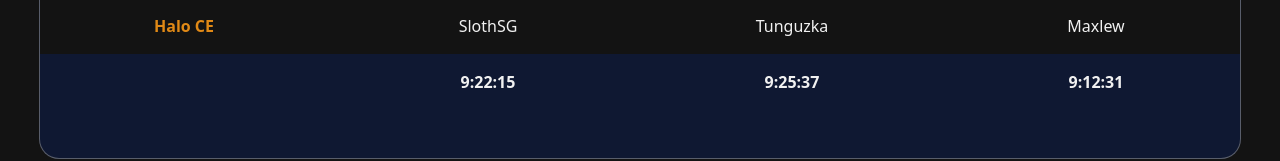
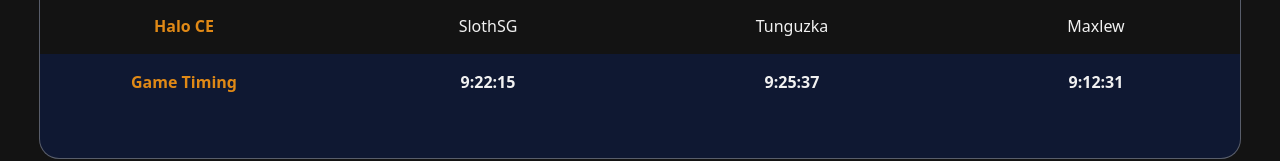
Before and after one commit to DavidSpartan95/HaloracesWeb, a Vue app in the folder haloraces-web/: page /#/race-results in a window 1280 px wide. Shown: the part 761-922 px from the top of the page. Built offline with nearby package versions, Linux system fonts and the light colour scheme.

Commit message:
feat: Event card now displays time method

```diff
--- a/haloraces-web/src/data/relayEvents.ts
+++ b/haloraces-web/src/data/relayEvents.ts
@@ -50,6 +50,7 @@ export interface RelayEvent {
     teamResults: TeamResult[]
     playerResults: PlayerResult[]
     source?: Source[]
+    timeMethod: String
 }
 
 export interface Source {
@@ -117,7 +118,8 @@ export const relayEvents: RelayEvent[] = [
             name: "Legendary Relay Race 2014",
             type: TypeOfSource.Video,
             link: new URL("https://www.youtube.com/watch?v=vSvVWHNeB38")
-        }]
+        }],
+        timeMethod: "RTA"
     },
     {
         year: 2015,
@@ -261,7 +263,8 @@ export const relayEvents: RelayEvent[] = [
             type: TypeOfSource.Image,
             link: new URL("https://imgur.com/a/6r3iNYy")
         }
-    ]
+        ],
+        timeMethod: "???"
     },
     {
         year: 2016,
@@ -329,8 +332,8 @@ export const relayEvents: RelayEvent[] = [
             type: TypeOfSource.Video,
             link: new URL("https://www.youtube.com/watch?v=27bCJW7DvmI")
         }
-    ]
-
+        ],
+        timeMethod: "RTA"
     },
     {
         year: 2017,
@@ -403,7 +406,8 @@ export const relayEvents: RelayEvent[] = [
             type: TypeOfSource.Video,
             link: new URL("https://www.twitch.tv/haloraces/clip/RespectfulBadBatAMPEnergy")
         },
-    ]
+        ],
+        timeMethod: "Game Timing"
     },
     {
         year: 2018,
@@ -476,7 +480,8 @@ export const relayEvents: RelayEvent[] = [
             type: TypeOfSource.Video,
             link: new URL("https://clips.twitch.tv/GiantMiniatureKaleLeeroyJenkins")
         },
-    ]
+        ],
+        timeMethod: "Game Timing"
     },
     {
         year: 2019,
@@ -544,7 +549,8 @@ export const relayEvents: RelayEvent[] = [
             type: TypeOfSource.Image,
             link: new URL("https://imgur.com/a/TUJ41u3")
         }
-    ]
+        ],
+        timeMethod: "Game Timing"
     },
     {
         year: 2020,
@@ -596,7 +602,8 @@ export const relayEvents: RelayEvent[] = [
             type: TypeOfSource.Video,
             link: new URL("https://www.youtube.com/watch?v=Ry52QcIjSek&feature=youtu.be")
         }
-    ]
+        ],
+        timeMethod: "RTA"
     },
     {
         year: 2020,
@@ -660,7 +667,8 @@ export const relayEvents: RelayEvent[] = [
             type: TypeOfSource.Video,
             link: new URL("https://www.youtube.com/watch?v=5zw8l2EVYU8")
         }
-    ]
+        ],
+        timeMethod: "Game Timing"
     },
     {
         year: 2021,
@@ -718,7 +726,8 @@ export const relayEvents: RelayEvent[] = [
             name: "Spreadsheet",
             type: TypeOfSource.Exel,
             link: new URL("https://docs.google.com/spreadsheets/d/1w6VU02vAcvy9v3CuH6CKVCGt7WJJ8j2wHCNBbaCiz2c/edit?gid=0#gid=0")
-        }]
+        }],
+        timeMethod: "Game Timing"
     },
     {
         year: 2021,
@@ -737,23 +746,23 @@ export const relayEvents: RelayEvent[] = [
         teamResults: [
             {
                 name: TeamName.Red,
-                time: "???",
+                time: "8:00:47",
             },
             {
                 name: TeamName.Green,
-                time: "???",
+                time: "8:05:34",
             },
             {
                 name: TeamName.Blue,
-                time: "???",
+                time: "8:07:22",
             },
             {
                 name: TeamName.Gold,
-                time: "???",
+                time: "8:10:27",
             },
         ],
         playerResults: [
-            // Red Team
+            // Red Team — Winning team
             { name: "Chronos", team: TeamName.Red, win: true, playedGames: [Game.HaloCE] },
             { name: "ReptilianGamer", team: TeamName.Red, win: true, playedGames: [Game.Halo2] },
             { name: "Zoo", team: TeamName.Red, win: true, playedGames: [Game.Halo3] },
@@ -780,7 +789,7 @@ export const relayEvents: RelayEvent[] = [
             { name: "Adversary", team: TeamName.Blue, win: false, playedGames: [Game.Halo4] },
             { name: "Phobic", team: TeamName.Blue, win: false, playedGames: [Game.Halo5] },
 
-            // Gold Team — Winning team
+            // Gold Team
             { name: "Cambid", team: TeamName.Gold, win: false, playedGames: [Game.HaloCE] },
             { name: "Synyster", team: TeamName.Gold, win: false, playedGames: [Game.Halo2] },
             { name: "Fallenultima", team: TeamName.Gold, win: false, playedGames: [Game.Halo3] },
@@ -795,7 +804,8 @@ export const relayEvents: RelayEvent[] = [
                 type: TypeOfSource.Video,
                 link: new URL("https://docs.google.com/spreadsheets/d/1XGJM2wfjUPyTc5DKj5Zm0DDNI47zl0hRGYAkMUmw_cs/edit?usp=sharing")
             }
-    ]
+        ],
+        timeMethod: "Game Timing"
     },
     {
         year: 2021,
@@ -848,7 +858,8 @@ export const relayEvents: RelayEvent[] = [
             name: "Screenshot from Discord",
             type: TypeOfSource.Image,
             link: new URL("https://imgur.com/a/B7Cxglj")
-        }]
+        }],
+        "Game Timing": undefined
     },
     {
         year: 2022,
@@ -922,7 +933,8 @@ export const relayEvents: RelayEvent[] = [
             type: TypeOfSource.Image,
             link: new URL("https://imgur.com/a/Y0htV2a")
         }
-    ]
+        ],
+        timeMethod: "Game Timing"
     },
     {
         year: 2022,
@@ -975,7 +987,7 @@ export const relayEvents: RelayEvent[] = [
             { name: "BatChat", team: TeamName.Blue, win: false, playedGames: [Game.Halo5] },
             { name: "Dyse", team: TeamName.Blue, win: false, playedGames: [Game.HaloInfinite] },
         ],
-        source:[{
+        source: [{
             name: "HaloRuns Legendary Relay Race 2022 (Part 1/2)",
             type: TypeOfSource.Video,
             link: new URL("https://www.youtube.com/watch?v=O-EUQ3dN7Uw")
@@ -990,7 +1002,8 @@ export const relayEvents: RelayEvent[] = [
             type: TypeOfSource.Exel,
             link: new URL("https://docs.google.com/spreadsheets/d/1cSfrLKp1Bw7l7IH8aCMtXfVE7mXFuHqPo5VczRcVgo8/edit?usp=sharing")
         }
-    ]
+        ],
+        timeMethod: "Game Timing"
     },
     {
         year: 2023,
@@ -1043,7 +1056,7 @@ export const relayEvents: RelayEvent[] = [
             { name: "BatChat", team: TeamName.Blue, win: true, playedGames: [Game.Halo5] },
             { name: "Zephrike", team: TeamName.Blue, win: true, playedGames: [Game.HaloInfinite] },
         ],
-        source:[{
+        source: [{
             name: "HaloRuns Annual Easy Relay Race 2023",
             type: TypeOfSource.Video,
             link: new URL("https://www.youtube.com/watch?v=hpkQ-BEtr5Y")
@@ -1058,7 +1071,8 @@ export const relayEvents: RelayEvent[] = [
             type: TypeOfSource.Exel,
             link: new URL("https://docs.google.com/spreadsheets/d/1GRZEfdnzRfaYav3rcKh27_I1i30gKo6U092MGsjQcB8/edit?usp=sharing")
         }
-    ]
+        ],
+        timeMethod: "Game Timing"
     },
     {
         year: 2023,
@@ -1103,7 +1117,7 @@ export const relayEvents: RelayEvent[] = [
             { name: "SlothSG", team: TeamName.Blue, win: false, playedGames: [Game.HaloCE] },
             { name: "Seclusive", team: TeamName.Blue, win: false, playedGames: [Game.HaloReach] },
         ],
-        source:[{
+        source: [{
             name: "HaloRuns Annual Easy Relay Race 2023",
             type: TypeOfSource.Video,
             link: new URL("https://www.youtube.com/watch?v=ta5VJamxWWo")
@@ -1118,7 +1132,8 @@ export const relayEvents: RelayEvent[] = [
             type: TypeOfSource.Exel,
             link: new URL("https://docs.google.com/spreadsheets/d/1GRZEfdnzRfaYav3rcKh27_I1i30gKo6U092MGsjQcB8/edit?usp=sharing")
         }
-    ]
+        ],
+        timeMethod: "Game Timing"
     },
     {
         year: 2024,
@@ -1171,7 +1186,7 @@ export const relayEvents: RelayEvent[] = [
             { name: "BatChat", team: TeamName.Blue, win: false, playedGames: [Game.Halo5] },
             { name: "Lorhey", team: TeamName.Blue, win: false, playedGames: [Game.HaloInfinite] },
         ],
-        source:[{
+        source: [{
             name: "HaloRuns 2024 Easy Relay Race",
             type: TypeOfSource.Video,
             link: new URL("https://www.youtube.com/watch?v=OqCwFLuGvj0")
@@ -1186,7 +1201,8 @@ export const relayEvents: RelayEvent[] = [
             type: TypeOfSource.Exel,
             link: new URL("https://docs.google.com/spreadsheets/d/1-JndYUg09va8YvkQ4rTMJhiEo1TxMUkJSEkaXX7mptc/edit?usp=sharing")
         }
-    ]
+        ],
+        timeMethod: "Game Timing"
     },
     {
         year: 2024,
@@ -1235,7 +1251,7 @@ export const relayEvents: RelayEvent[] = [
             { name: "Synyster", team: TeamName.Blue, win: false, playedGames: [Game.Halo2] },
             { name: "Tunguzka", team: TeamName.Blue, win: false, playedGames: [Game.HaloCE] },
         ],
-        source:[{
+        source: [{
             name: "HaloRuns 2024 Legendary Relay Race",
             type: TypeOfSource.Video,
             link: new URL("https://www.youtube.com/watch?v=a--rtt0brLc")
@@ -1250,6 +1266,7 @@ export const relayEvents: RelayEvent[] = [
             type: TypeOfSource.Exel,
             link: new URL("https://docs.google.com/spreadsheets/d/1US75VMsZsdAiWbwLF-g6hmUPFNIKxlbrh9uWmiFm91I/edit?usp=sharing")
         }
-    ]
+        ],
+        timeMethod: "Game Timing"
     },
 ]
--- a/haloraces-web/src/views/RaceResults.vue
+++ b/haloraces-web/src/views/RaceResults.vue
@@ -61,7 +61,7 @@
           display: 'grid',
           gridTemplateColumns: `repeat(${1 + event.teamResults.length}, 1fr)`
         }">
-          <strong></strong> <!-- Placeholder for game name column -->
+          <strong style="color: #E08916;">{{ event.timeMethod }}</strong>
           <strong v-for="times in sortTeamResults(event.teamResults)" :key="times.name">{{ times.time }}</strong>
         </div>
 
@@ -412,7 +412,7 @@ watch(() => route.hash, flashCard);
   }
 
   .flash-highlight {
-    animation: flash-highlight 5s ease-out;
+    animation: flash-highlight 5sease-out;
   }
 
 }
```
Lines whose indentation alone changed are shown as unchanged.
